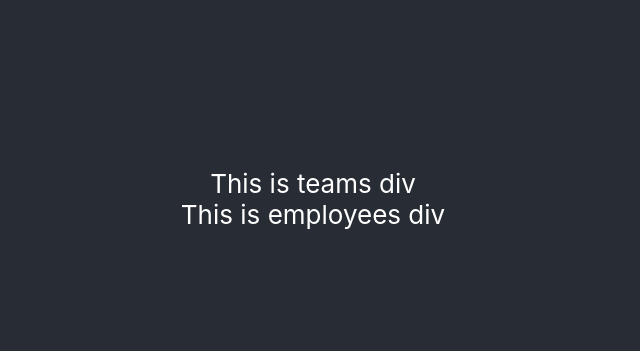
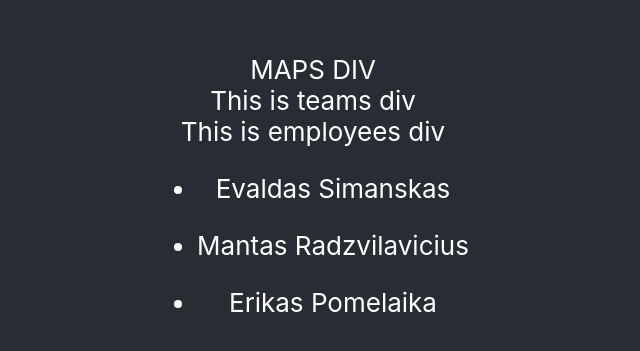
Before and after one commit to mantasrad/officemap, a React (Create React App) app: page / in a window 1280 px wide. Shown: the part 201-552 px from the top of the page, without its empty margins (327-967 px from the left). Built offline with nearby package versions, Linux system fonts and the light colour scheme.

Commit message:
added json files of employees and teams

```diff
--- a/src/App.js
+++ b/src/App.js
@@ -2,13 +2,14 @@ import React, { Component } from 'react';
 import './App.css';
 import Teams from './teams.js';
 import Employees from './employees.js'
+import Map from './map.js'
 
 class App extends Component {
   render() {
     return (
       <div className="App">
         <header className="App-header">
-          <Teams/>
+          <Map/>
         </header>
       </div>
     );
--- /dev/null
+++ b/src/darbuotojai.json
@@ -0,0 +1,35 @@
+[
+  {
+      "id": "Evaldas_Simanskas",
+      "isActive": true,
+      "age": 28,
+      "firstName": "Evaldas",
+      "lastName": "Simanskas",
+      "gender": "male",
+      "email": "evaldas.simanskas@bazaarvoice.com",
+      "phone": "863060596",
+      "slack": "https://bazaarvoice.slack.com/messages/DGC4L9F0S"
+    },
+    {
+      "id": "Mantas_Radzvilavicius",
+      "isActive": true,
+      "age": 29,
+      "firstName": "Mantas",
+      "lastName": "Radzvilavicius",
+      "gender": "male",
+      "email": "mantas.radzvilavicius@bazaarvoice.com",
+      "phone": "867061615",
+      "slack": "https://bazaarvoice.slack.com/messages/DG2DRC59N"
+    },
+    {
+      "id": "Erikas_Pomelaika",
+      "isActive": true,
+      "age": 26,
+      "firstName": "Erikas",
+      "lastName": "Pomelaika",
+      "gender": "male",
+      "email": "erikas.pomelaika@bazaarvoice.com",
+      "phone": "860000000",
+      "slack": "https://bazaarvoice.slack.com/messages/DG7EEBN91"
+    }
+  ]
--- a/src/employees.js
+++ b/src/employees.js
@@ -1,17 +1,27 @@
 import React, {Component} from 'react'
 import App from './App.js'
 import Teams from './teams.js'
+import darbuotojai from './darbuotojai.json'
 
 class Employees extends React.Component {
   constructor(props) {
       super(props);
       this.state = {
-        listOfEmployees: []
+        listOfEmployees: darbuotojai
       };
     }
     render () {
       return (
+        <div>
         <div>This is employees div</div>
+        <ul>
+          {darbuotojai.map((darbuotojas) =>
+            <li key={darbuotojas.id} className="book">
+            <p>{darbuotojas.firstName + " " + darbuotojas.lastName}</p>
+            </li>
+          )}
+          </ul>
+        </div>
       )
     }
 }
--- /dev/null
+++ b/src/komandos.json
@@ -0,0 +1,17 @@
+[
+  {
+      "id": "tier1",
+      "isActive": true,
+      "name": "Front Door"
+    },
+    {
+      "id": "tier2",
+      "isActive": true,
+      "name": "Tech Success"
+    },
+    {
+      "id": "qa",
+      "isActive": true,
+      "name": "Quality Assurance"
+    }
+  ]
--- /dev/null
+++ b/src/map.js
@@ -0,0 +1,24 @@
+import React, {Component} from 'react'
+import App from './App.js'
+import Employees from './employees.js'
+import Teams from './teams.js'
+
+class Map extends React.Component {
+  // constructor(props) {
+  //     super(props);
+  //     this.state = {
+  //       listOfTeams: []
+  //     };
+  //   }
+    render () {
+      return (
+        <div>
+        <div>MAPS DIV</div>
+        <Teams/>
+        <Employees/>
+        </div>
+      )
+    }
+}
+
+export default Map
--- a/src/teams.js
+++ b/src/teams.js
@@ -1,19 +1,19 @@
 import React, {Component} from 'react'
 import App from './App.js'
 import Employees from './employees.js'
+import komandos from './komandos.json'
 
 class Teams extends React.Component {
   constructor(props) {
       super(props);
       this.state = {
-        listOfTeams: []
+        listOfTeams: komandos
       };
     }
     render () {
       return (
         <div>
         <div>This is teams div</div>
-        <Employees/>
         </div>
       )
     }
```
Also changed, not shown: public/officemap.jpg (added).
